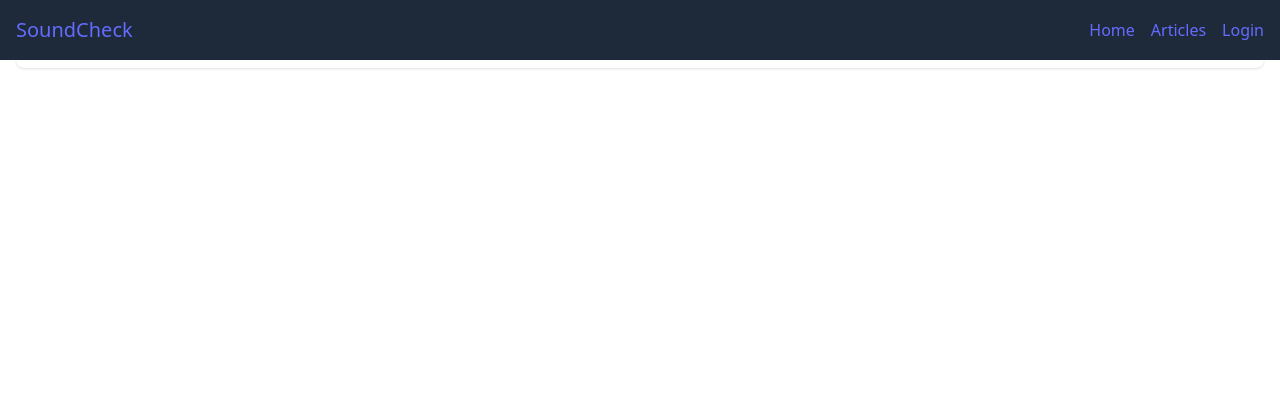
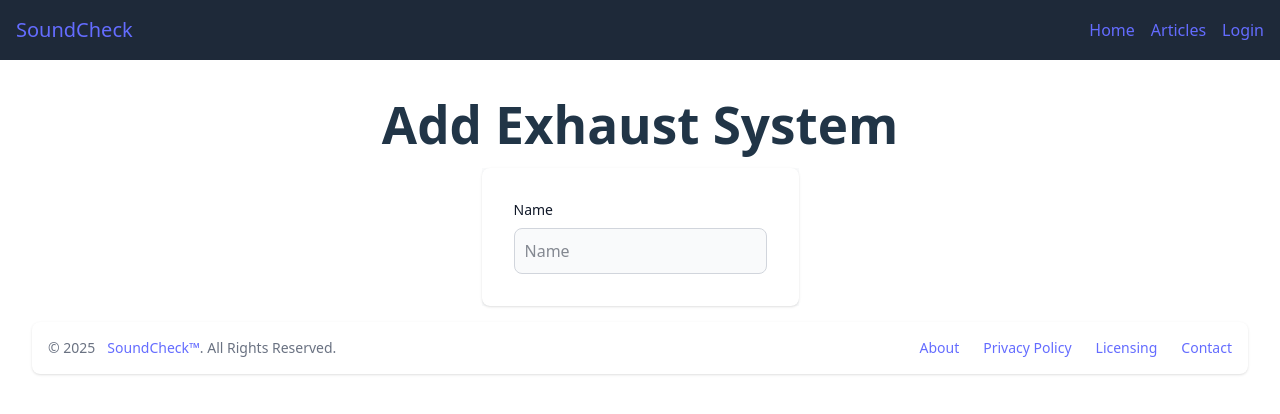
Before and after one commit to ChrisV001/SoundCheck-FE, a React (Vite) app: page /add-exhaust-systems in a window 1280 px wide. Shown: the top 414 px of the page. Built offline with nearby package versions, Linux system fonts and the light colour scheme; no server answers.

Commit message:
handleSubmit(),  return rendering

```diff
--- a/src/pages/AddExhaustSystems.jsx
+++ b/src/pages/AddExhaustSystems.jsx
@@ -34,11 +34,63 @@ const AddExhaustSystems = () => {
     });
   };
 
+  const handleSubmit = async (e) => {
+    e.preventDefault();
+    setError("");
+
+    try {
+      const response = await axios.post(
+        "http://localhost:8080/exhaustsystems/add",
+        {
+          name,
+          type,
+          material,
+          soundProfile,
+          performanceMetrics,
+          carModels,
+          reviews,
+        }
+      );
+
+      if (response.data.statusCode === 200) {
+      } else {
+        setError(response.data.message || "Adding Exhaust System Failed");
+      }
+    } catch (error) {
+      setError(error.response?.data?.message || "Error adding exhaust system.");
+    }
+  };
+
   return (
-    <div className="">
+    <div className="container mx-auto p-4 mt-20">
       <Navbar />
-      <div>
-
+      <div className="flex flex-col items-center">
+        <h1 className="text-3xl font-bold mb-4">Add Exhaust System</h1>
+        <section className="bg-gray-50 dark:bg-gray-900">
+          <div className="w-full bg-white rounded-lg shadow dark:border md:mt-0 sm:max-w-md xl:p-0 dark:bg-gray-800 dark:border-gray-700">
+            <div className="p-6 space-y-4 md:space-y-6 sm:p-8">
+              <form className="space-y-4 md:space-y-6">
+                <div>
+                  <label
+                    htmlFor="name"
+                    className="mr-4 block mb-2 text-sm font-medium text-gray-900 dark:text-white"
+                  >
+                    Name
+                  </label>
+                  <input
+                    type="name"
+                    name="name"
+                    id="name"
+                    className="bg-gray-50 border border-gray-300 text-gray-900 rounded-lg focus:ring-primary-600 focus:border-primary-600 block w-full p-2.5 dark:bg-gray-700 dark:border-gray-600 dark:placeholder-gray-400 dark:text-white dark:focus:ring-blue-500 dark:focus:border-blue-500"
+                    // onChange={}
+                    placeholder="Name"
+                    required={true}
+                  />
+                </div>
+              </form>
+            </div>
+          </div>
+        </section>
       </div>
       <Footer />
     </div>
```
